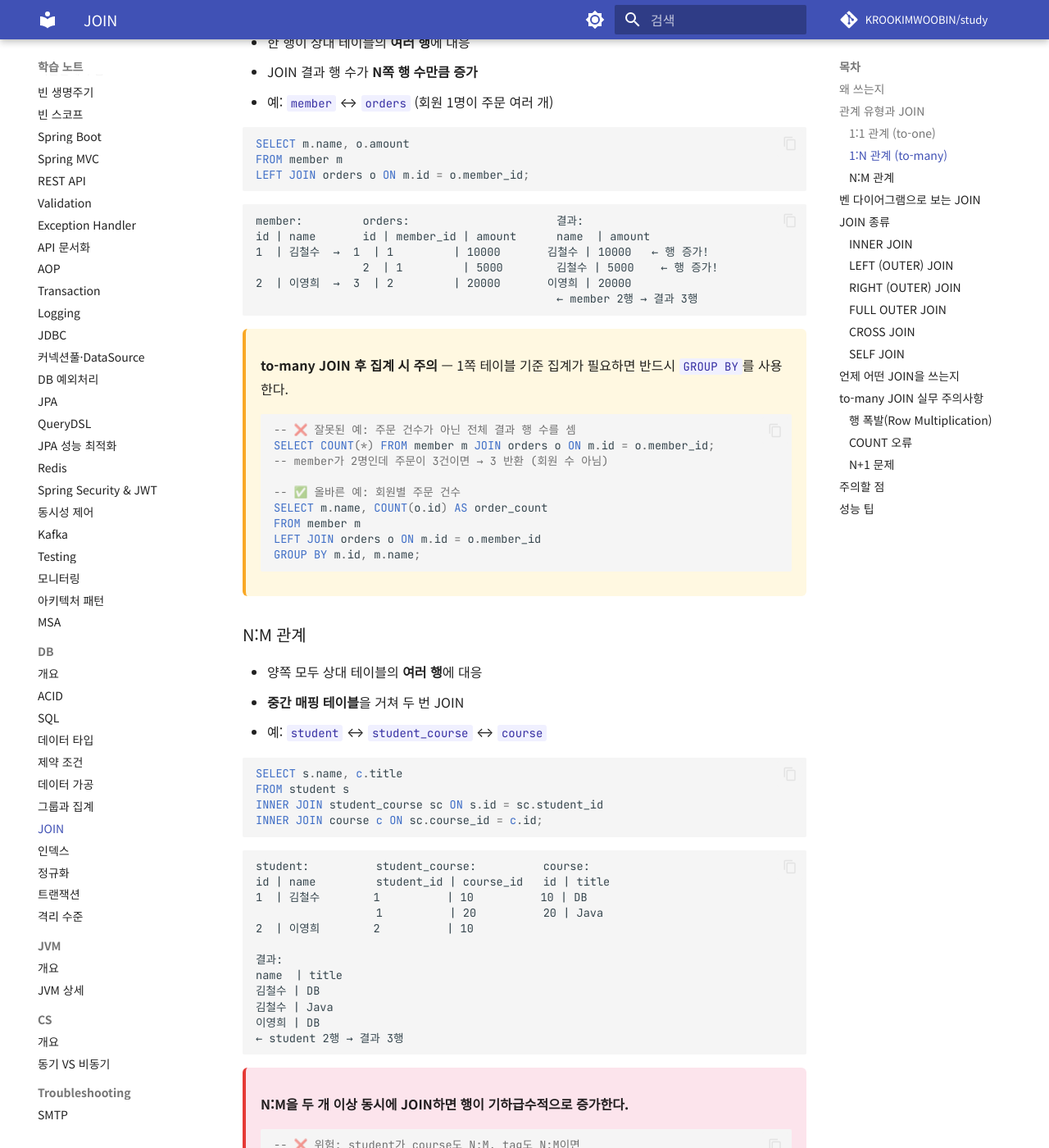
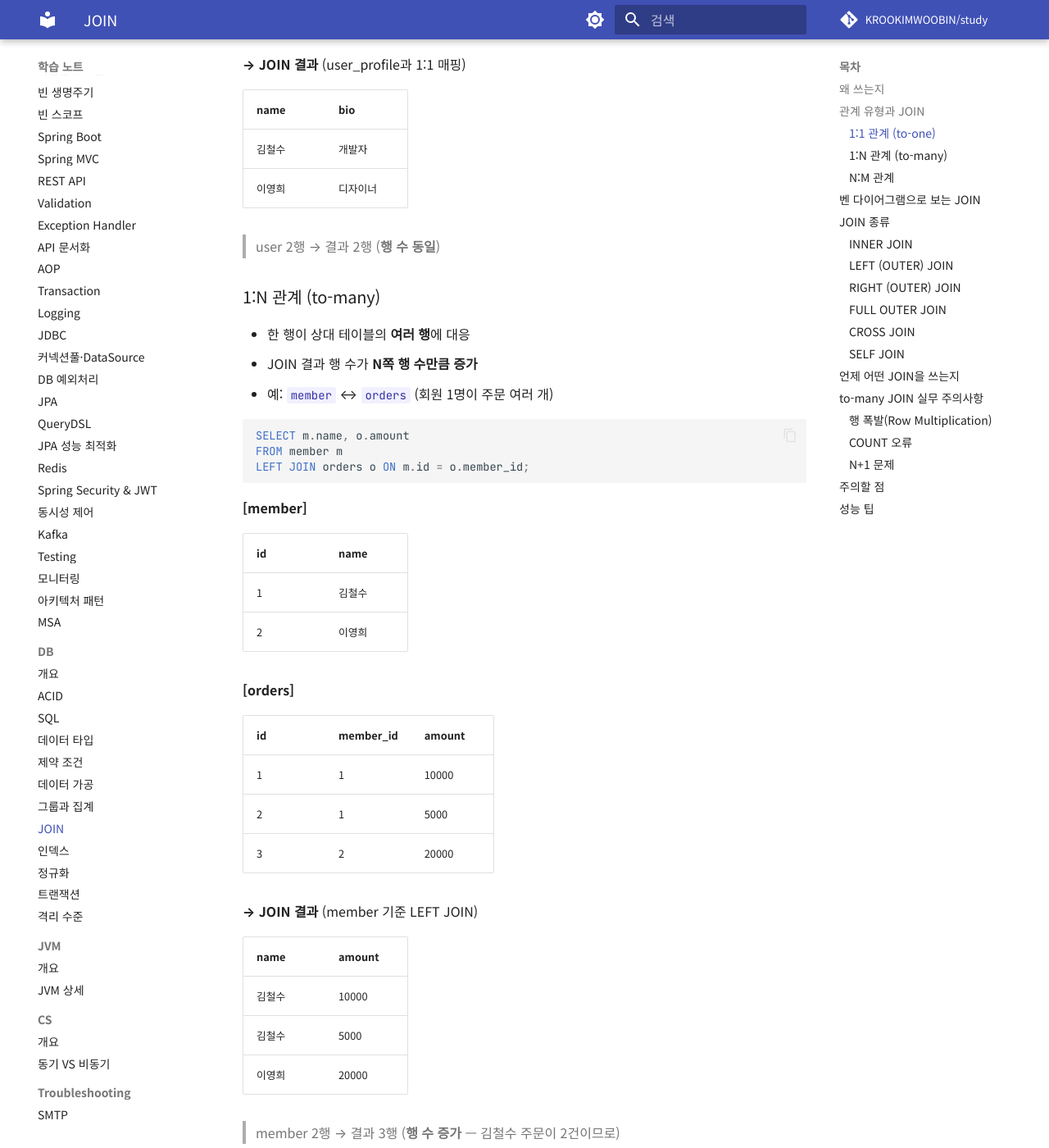
Before and after one commit to KROOKIMWOOBIN/study, an MkDocs documentation site: the page built from docs/db/JOIN.md, in a window 1280 px wide and 1400 px high, scrolled down 1151 px. Shown: the whole window at 82% size. Built offline with MkDocs 1.6.1 and Material for MkDocs 9.7.7, drawn with Linux system fonts in a browser that asks for light colours; comment, search, counter and statistics services are not loaded; some of the changed text lies outside the part shown.

Commit message:
fix: JOIN.md 텍스트 다이어그램 → 마크다운 테이블로 교체 (한글 정렬 깨짐 수정)

````diff
--- a/docs/db/JOIN.md
+++ b/docs/db/JOIN.md
@@ -32,13 +32,21 @@ FROM user u
 LEFT JOIN user_profile p ON u.id = p.user_id;
 ```
 
-```text
-user:              user_profile:          결과:
-id | name          user_id | bio          name  | bio
-1  | 김철수    →   1       | "개발자"     김철수 | 개발자
-2  | 이영희    →   2       | "디자이너"   이영희 | 디자이너
-                                          ← 행 수 동일
-```
+**[user]**
+
+| id | name |
+|----|------|
+| 1 | 김철수 |
+| 2 | 이영희 |
+
+**→ JOIN 결과** (user_profile과 1:1 매핑)
+
+| name | bio |
+|------|-----|
+| 김철수 | 개발자 |
+| 이영희 | 디자이너 |
+
+> user 2행 → 결과 2행 (**행 수 동일**)
 
 ### 1:N 관계 (to-many)
 
@@ -52,14 +60,30 @@ FROM member m
 LEFT JOIN orders o ON m.id = o.member_id;
 ```
 
-```text
-member:         orders:                      결과:
-id | name       id | member_id | amount      name  | amount
-1  | 김철수  →  1  | 1         | 10000       김철수 | 10000   ← 행 증가!
-                2  | 1         | 5000        김철수 | 5000    ← 행 증가!
-2  | 이영희  →  3  | 2         | 20000       이영희 | 20000
-                                             ← member 2행 → 결과 3행
-```
+**[member]**
+
+| id | name |
+|----|------|
+| 1 | 김철수 |
+| 2 | 이영희 |
+
+**[orders]**
+
+| id | member_id | amount |
+|----|-----------|--------|
+| 1 | 1 | 10000 |
+| 2 | 1 | 5000 |
+| 3 | 2 | 20000 |
+
+**→ JOIN 결과** (member 기준 LEFT JOIN)
+
+| name | amount |
+|------|--------|
+| 김철수 | 10000 |
+| 김철수 | 5000 |
+| 이영희 | 20000 |
+
+> member 2행 → 결과 3행 (**행 수 증가** — 김철수 주문이 2건이므로)
 
 <div class="warning-box" markdown="1">
 
@@ -92,20 +116,37 @@ INNER JOIN student_course sc ON s.id = sc.student_id
 INNER JOIN course c ON sc.course_id = c.id;
 ```
 
-```text
-student:          student_course:          course:
-id | name         student_id | course_id   id | title
-1  | 김철수        1          | 10          10 | DB
-                  1          | 20          20 | Java
-2  | 이영희        2          | 10
+**[student]**
 
-결과:
-name  | title
-김철수 | DB
-김철수 | Java
-이영희 | DB
-← student 2행 → 결과 3행
-```
+| id | name |
+|----|------|
+| 1 | 김철수 |
+| 2 | 이영희 |
+
+**[student_course]** (매핑 테이블)
+
+| student_id | course_id |
+|------------|-----------|
+| 1 | 10 |
+| 1 | 20 |
+| 2 | 10 |
+
+**[course]**
+
+| id | title |
+|----|-------|
+| 10 | DB |
+| 20 | Java |
+
+**→ JOIN 결과**
+
+| name | title |
+|------|-------|
+| 김철수 | DB |
+| 김철수 | Java |
+| 이영희 | DB |
+
+> student 2행 → 결과 3행 (**행 수 증가** — 김철수가 수강 2건)
 
 <div class="danger-box" markdown="1">
 
@@ -194,13 +235,27 @@ INNER JOIN orders o ON m.id = o.member_id;
 - 주문이 없는 회원은 결과에 포함되지 않는다.
 - `JOIN`만 쓰면 기본값이 `INNER JOIN`이다.
 
-```text
-member:          orders:           결과:
-id | name        id | member_id    name  | amount
-1  | 김철수       1  | 1    ← 매칭  김철수 | 10000
-2  | 이영희       2  | 1    ← 매칭  김철수 | 5000
-3  | 박민준       (이영희·박민준 주문 없음 → 제외)
-```
+**[member]**
+
+| id | name |
+|----|------|
+| 1 | 김철수 |
+| 2 | 이영희 |
+| 3 | 박민준 |
+
+**[orders]**
+
+| id | member_id |
+|----|-----------|
+| 1 | 1 (김철수) |
+| 2 | 1 (김철수) |
+
+**→ INNER JOIN 결과** (이영희·박민준 — 주문 없으므로 제외)
+
+| name | amount |
+|------|--------|
+| 김철수 | 10000 |
+| 김철수 | 5000 |
 
 ### LEFT (OUTER) JOIN
 
@@ -214,14 +269,14 @@ LEFT JOIN orders o ON m.id = o.member_id;
 - 오른쪽 테이블(orders)에 매칭되는 행이 없으면 `NULL`로 채운다.
 - "주문이 없는 회원도 포함해서 보고 싶을 때" 사용한다.
 
-```text
-결과:
-name  | amount
-김철수 | 10000
-김철수 | 5000
-이영희 | NULL    ← 주문 없음
-박민준 | NULL    ← 주문 없음
-```
+**→ LEFT JOIN 결과** (주문 없는 회원도 포함)
+
+| name | amount |
+|------|--------|
+| 김철수 | 10000 |
+| 김철수 | 5000 |
+| 이영희 | NULL (주문 없음) |
+| 박민준 | NULL (주문 없음) |
 
 ### RIGHT (OUTER) JOIN
 
@@ -273,17 +328,18 @@ FROM member m
 CROSS JOIN product p;
 ```
 
-```text
-member:       product:         결과:
-id | name     id | name        name  | product
-1  | 김철수    1  | 노트북       김철수 | 노트북
-2  | 이영희    2  | 마우스       김철수 | 마우스
-3  | 박민준               이영희 | 노트북
-                          이영희 | 마우스
-                          박민준 | 노트북
-                          박민준 | 마우스
-                          ← 3 × 2 = 6행
-```
+**[member]** 3행 × **[product]** 2행
+
+| member.name | product.name |
+|-------------|--------------|
+| 김철수 | 노트북 |
+| 김철수 | 마우스 |
+| 이영희 | 노트북 |
+| 이영희 | 마우스 |
+| 박민준 | 노트북 |
+| 박민준 | 마우스 |
+
+> 3 × 2 = **6행**
 
 **실무 활용 예시** — 날짜 시계열 × 지점 조합으로 "판매 없는 날도 0으로 채운" 리포트 생성
 
@@ -337,21 +393,23 @@ FROM employee e
 LEFT JOIN employee m ON e.manager_id = m.id;
 ```
 
-```text
-employee 테이블:
-id | name   | manager_id
-1  | 이사장  | NULL
-2  | 부장    | 1
-3  | 과장    | 2
-4  | 사원    | 3
+**[employee]**
 
-결과:
-직원   | 상사
-이사장 | NULL    ← 상사 없음
-부장   | 이사장
-과장   | 부장
-사원   | 과장
-```
+| id | name | manager_id |
+|----|------|------------|
+| 1 | 이사장 | NULL |
+| 2 | 부장 | 1 |
+| 3 | 과장 | 2 |
+| 4 | 사원 | 3 |
+
+**→ SELF JOIN 결과**
+
+| 직원 | 상사 |
+|------|------|
+| 이사장 | NULL (상사 없음) |
+| 부장 | 이사장 |
+| 과장 | 부장 |
+| 사원 | 과장 |
 
 **LEFT JOIN을 쓰는 이유** — 최상위 계층(상사가 없는 행)도 결과에 포함시키기 위해. INNER JOIN이면 `manager_id = NULL`인 최상위 행이 제외된다.
 
````
